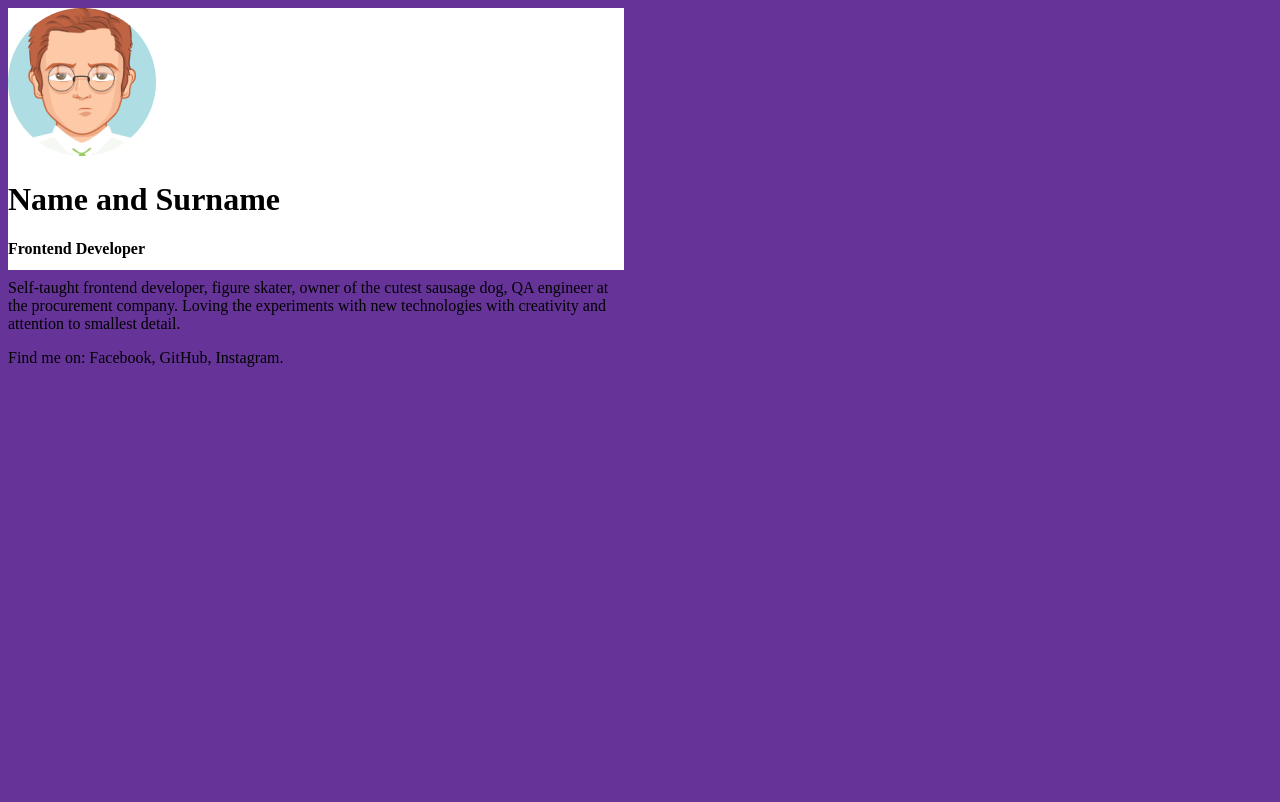
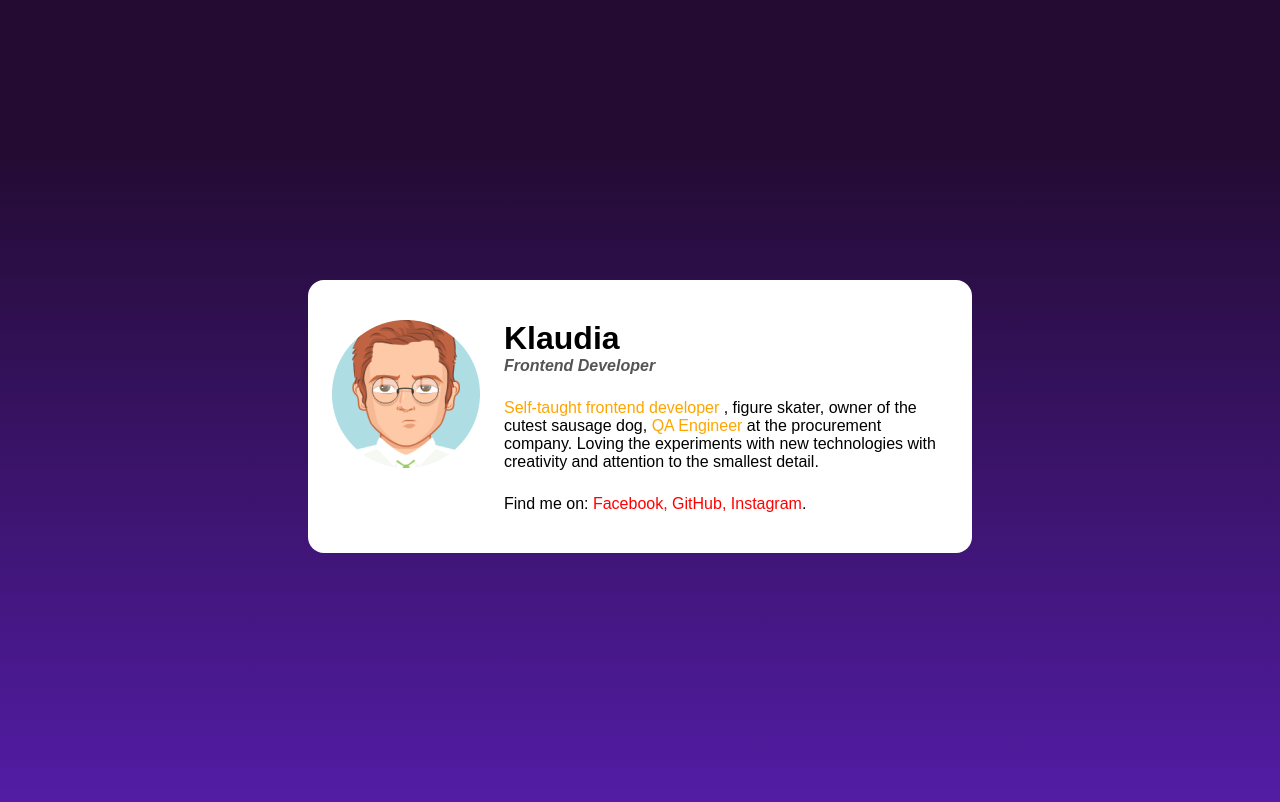
Before and after one commit to Klaudia2432/business-card, a plain HTML site: page index.html in a window 1280 px wide. Drawn offline with Linux system fonts and the light colour scheme.

Commit message:
Styled and positioned the elements

```diff
--- a/index.html
+++ b/index.html
@@ -11,17 +11,20 @@
 <body>
     <main class="business__card">
         <img src="avatar.png" class="business__card--avatar" alt="avatar">
+        <div class="card__info">
             <header class="business__card--header">
-            <h1>Name and Surname</h1>
+                <h1>Klaudia</h1>
                 <h4>Frontend Developer</h4>
             </header>
             <article class="business__card--content">
-            <p>Self-taught frontend developer, figure skater, owner of the cutest sausage dog, QA engineer at the procurement company.
-                Loving the experiments with new technologies with creativity and attention to smallest detail. </p>
+                <p><span>Self-taught frontend developer</span> , figure skater, owner of the cutest sausage dog,
+                    <span>QA Engineer</span> at the procurement company.
+                    Loving the experiments with new technologies with creativity and attention to the smallest detail. </p>
             </article>
             <footer class="business__card--footer">
-            <p>Find me on: Facebook, GitHub, Instagram.</p>
+                <p>Find me on: <span>Facebook, GitHub, Instagram</span>.</p>
             </footer>
+        </div>
     </main>
 </body>
 </html>
--- a/style.css
+++ b/style.css
@@ -1,14 +1,52 @@
+* {
+    margin: 0;
+}
+
 body {
-    background-color: rebeccapurple;
+    min-height: 100vh;
+    background: linear-gradient(0deg, rgba(85,29,170,1) 0%, rgba(35,11,50,1) 82%);
+    font-family: Arial, Helvetica, sans-serif;
+    font-weight: 400;
+    display: flex;
+    justify-content: center;
+    align-items: center;
+    padding: 16px;
 }
 
 .business__card {
     background-color: #fff;
-    width: 616px;
-    height: 262px;
+    border-radius: 16px;
+    display: flex;
+    justify-content: center;
+    align-items: flex-start;
+    padding: 40px 24px;
+    flex-wrap: wrap;
+    gap: 24px;
+    flex-basis: 616px;
 }
 
 .business__card--avatar {
     width: 148px;
     height: 148px;
 }
+
+.card__info {
+    display: flex;
+    flex-direction: column;
+    flex-basis: 380px;
+    gap: 24px;
+    flex-grow: 1;
+}
+
+.business__card--header h4 {
+    font-style: italic;
+    color: #545454;
+}
+
+.business__card--content span {
+    color: orange;
+}
+
+.business__card--footer span {
+    color: red;
+}
```
Lines whose indentation alone changed are shown as unchanged.
